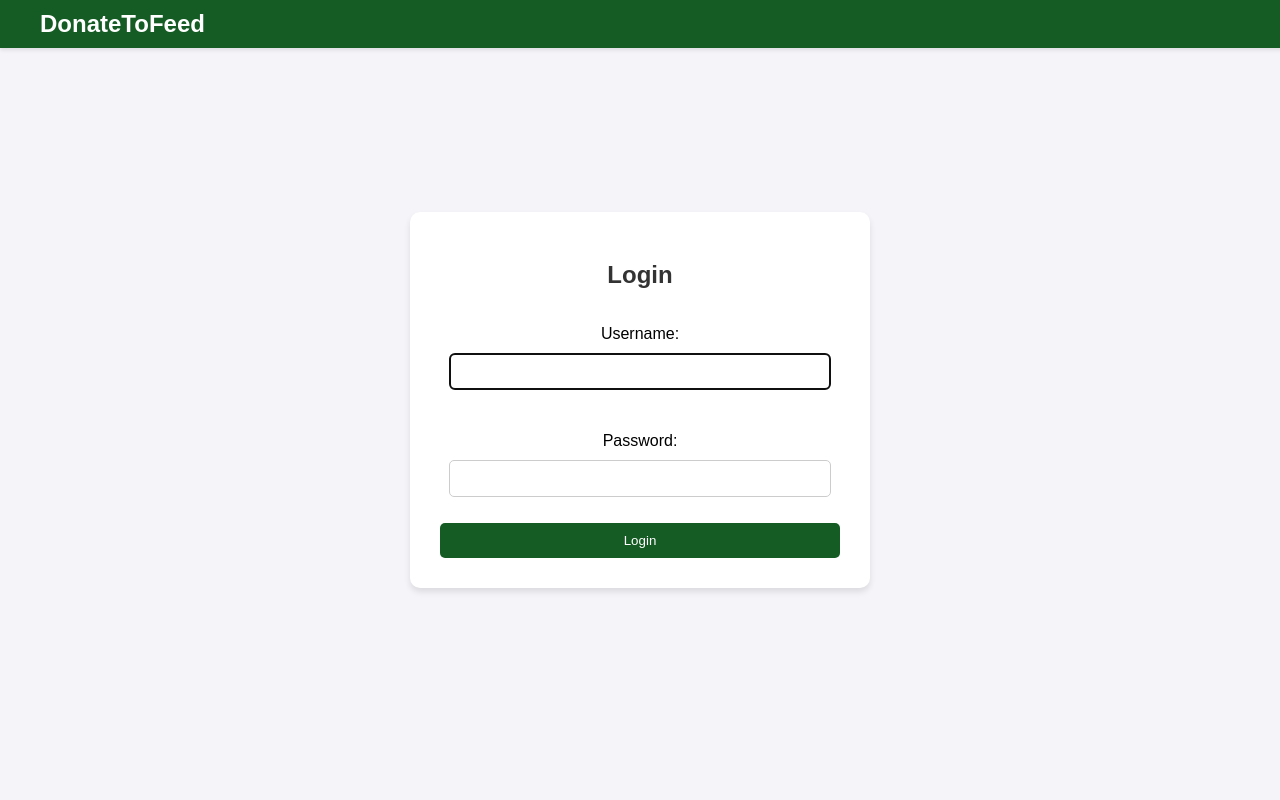
After one commit to Crisoal/food_donation_project, a Django app: page /login/ in a window 1280 px wide. The commit adds this page. Run offline with Django 4.2, Linux system fonts and the light colour scheme.

Commit message:
implemented login authentication

```diff
--- a/donation_app/templates/admin_dashboard.html
+++ b/donation_app/templates/admin_dashboard.html
@@ -37,7 +37,10 @@
                     type="button" role="tab" aria-controls="nav-logistics" aria-selected="false">Logistics</button>
             </div>
 
-            <a class="nav-link navbar-nav ms-auto" href="{% url 'admin_dashboard' %}">Admin</a>
+            <form method="post" action="{% url 'logout' %}">
+                {% csrf_token %}
+                <button type="submit" class="btn btn-danger">Logout</button>
+            </form>
 
         </div>
     </nav>
--- /dev/null
+++ b/donation_app/templates/login.html
@@ -0,0 +1,138 @@
+<!DOCTYPE html>
+<html lang="en">
+<head>
+    <meta charset="UTF-8">
+    <meta name="viewport" content="width=device-width, initial-scale=1.0">
+    <title>Login - DonateToFeed</title>
+    <style>
+        /* General Styling */
+        body {
+            font-family: Arial, sans-serif;
+            background-color: #f4f4f9;
+            margin: 0;
+            padding: 0;
+            display: flex;
+            justify-content: center;
+            align-items: center;
+            height: 100vh;
+        }
+
+        /* Navigation Bar */
+        nav {
+            position: absolute;
+            top: 0;
+            left: 0;
+            width: 100%;
+            background-color: #155c24;
+            padding: 10px 20px;
+            box-shadow: 0 2px 4px rgba(0, 0, 0, 0.1);
+            display: flex;
+            justify-content: space-between;
+            align-items: center;
+        }
+
+        nav .logo {
+            display: flex;
+            align-items: center;
+        }
+
+        nav .logo img {
+            height: 40px;
+            margin-right: 10px;
+        }
+
+        nav .logo span {
+            color: #fff;
+            font-size: 1.5rem;
+            font-weight: bold;
+        }
+
+        nav a {
+            text-decoration: none;
+            color: #fff;
+            margin-left: 20px;
+            font-size: 1rem;
+        }
+
+        nav a:hover {
+            text-decoration: underline;
+        }
+
+        /* Center the form container */
+        .form-container {
+            background: #fff;
+            border-radius: 10px;
+            box-shadow: 0 4px 6px rgba(0, 0, 0, 0.1);
+            padding: 30px;
+            width: 100%;
+            max-width: 400px;
+            text-align: center;
+        }
+
+        h2 {
+            margin-bottom: 20px;
+            color: #333;
+        }
+
+        /* Styling the form */
+        form {
+            display: flex;
+            flex-direction: column;
+        }
+
+        input[type="text"],
+        input[type="password"] {
+            width: 90%;
+            padding: 10px;
+            margin: 10px 0;
+            border: 1px solid #ccc;
+            border-radius: 5px;
+        }
+
+        button[type="submit"] {
+            background-color: #155c24;
+            color: #fff;
+            border: none;
+            padding: 10px;
+            border-radius: 5px;
+            cursor: pointer;
+        }
+
+        button[type="submit"]:hover {
+            background-color: #0c3615;
+        }
+    </style>
+</head>
+<body>
+    <nav>
+        <!-- Logo Section -->
+        <div class="logo">
+            <a href="{% url 'home' %}" target="_blank"><span>DonateToFeed</span></a>
+        </div>
+        <!-- Navigation Links -->
+        <!-- <div>
+            {% if user.is_authenticated %}
+                <a href="{% url 'logout' %}">Logout</a>
+            {% else %}
+                <a href="{% url 'login' %}">Login</a>
+            {% endif %}
+        </div> -->
+    </nav>
+
+    <div class="form-container">
+        <h2>Login</h2>
+
+        {% if messages %}
+          {% for message in messages %}
+            <div class="alert alert-danger">{{ message }}</div>
+          {% endfor %}
+        {% endif %}
+
+        <form method="post">
+            {% csrf_token %}
+            {{ form.as_p }}
+            <button type="submit">Login</button>
+        </form>
+    </div>
+</body>
+</html>
--- a/donation_app/templates/non_profit_dashboard.html
+++ b/donation_app/templates/non_profit_dashboard.html
@@ -49,6 +49,10 @@
           <button class="nav-link" id="v-pills-status-tab" data-bs-toggle="pill" data-bs-target="#v-pills-status" type="button" role="tab" aria-controls="v-pills-status" aria-selected="false">Donation Status</button>
               <button class="nav-link" id="v-pills-communications-tab" data-bs-toggle="pill" data-bs-target="#v-pills-communications" type="button" role="tab" aria-controls="v-pills-communications" aria-selected="false">Communications</button>
 
+              <form method="post" action="{% url 'logout' %}">
+                {% csrf_token %}
+                <button type="submit" class="btn btn-danger">Logout</button>
+            </form>
         </div>
         <div class="tab-content" id="v-pills-tabContent">
           <div class="tab-pane fade show active" id="v-pills-home" role="tabpanel" aria-labelledby="v-pills-home-tab" tabindex="0">
--- a/donation_app/urls.py
+++ b/donation_app/urls.py
@@ -3,6 +3,7 @@
 from django.urls import path
 from . import views
 from django.contrib.auth import views as auth_views
+from users.views import CustomLoginView, CustomLogoutView
 
 urlpatterns = [
     path('', views.home, name='home'),
@@ -16,13 +17,10 @@ urlpatterns = [
     path('get-donors/', views.get_donors, name='get_donors'),
     path('get-donations/', views.get_donations, name='get_donations'),
 
-    # Non Profit
+    # Non-Profit
     path('non-profit-dashboard/', views.non_profit_dashboard, name='non_profit_dashboard'),
 
-    # Logistics
-    path('logistics/', views.logistics_dashboard, name='logistics_dashboard'),
-
     # Auth
-    path('login/', auth_views.LoginView.as_view(template_name='login.html'), name='login'),
-    path('logout/', auth_views.LogoutView.as_view(), name='logout'),
+    path('login/', CustomLoginView.as_view(template_name='login.html'), name='login'),
+    path('logout/', CustomLogoutView.as_view(), name='logout'),
 ]
--- a/food_donation/settings.py
+++ b/food_donation/settings.py
@@ -81,6 +81,8 @@ AUTH_PASSWORD_VALIDATORS = [
     },
 ]
 
+LOGOUT_REDIRECT_URL = 'login'  # Redirect to login page after logout
+
 LANGUAGE_CODE = 'en-us'
 TIME_ZONE = 'UTC'
 USE_I18N = True
--- a/users/models.py
+++ b/users/models.py
@@ -4,10 +4,9 @@ from django.contrib.auth.models import AbstractUser, Group, Permission
 from django.db import models
 
 class CustomUser(AbstractUser):
-    # Define custom related_name for groups and user_permissions
     groups = models.ManyToManyField(
         Group,
-        related_name="custom_user_set",  # Custom related name
+        related_name="custom_user_set",
         blank=True,
         help_text=(
             "The groups this user belongs to. A user will get all permissions "
@@ -17,7 +16,7 @@ class CustomUser(AbstractUser):
     )
     user_permissions = models.ManyToManyField(
         Permission,
-        related_name="custom_user_set",  # Custom related name
+        related_name="custom_user_set",
         blank=True,
         help_text="Specific permissions for this user.",
         verbose_name="user permissions",
--- a/users/urls.py
+++ b/users/urls.py
@@ -1,8 +1,10 @@
 # users/urls.py
 
 from django.urls import path
-from . import views
+from .views import CustomLoginView, CustomLogoutView
+from django.contrib.auth import views as auth_views
 
 urlpatterns = [
-    path('register/', views.register, name='register'),
+    path('login/', CustomLoginView.as_view(template_name='login.html'), name='login'),
+    path('logout/', auth_views.LogoutView.as_view(), name='logout'),
 ]
--- a/users/views.py
+++ b/users/views.py
@@ -3,6 +3,10 @@
 from django.shortcuts import render, redirect
 from django.contrib.auth import login, authenticate
 from .forms import RegistrationForm
+from django.contrib.auth import get_user_model
+from django.contrib.auth.views import LoginView, LogoutView
+from django.contrib import messages
+
 
 def register(request):
     if request.method == 'POST':
@@ -14,3 +18,63 @@ def register(request):
     else:
         form = RegistrationForm()
     return render(request, 'register.html', {'form': form})
+
+
+class CustomLoginView(LoginView):
+    def form_valid(self, form):
+        # Log the user in
+        login(self.request, form.get_user())
+
+        # Redirect based on group membership
+        user = form.get_user()
+        if user.groups.filter(name='admin').exists():
+            return redirect('admin_dashboard')
+        elif user.groups.filter(name='nonprofit').exists():
+            return redirect('non_profit_dashboard')
+        else:
+            return redirect('home')  # Default redirect
+
+    def form_invalid(self, form):
+        # Handle invalid login attempt
+        messages.error(self.request, "Invalid username or password.")
+        return redirect('login')  # Redirect to login page
+
+    def get(self, request, *args, **kwargs):
+        # Ensure unauthenticated users can access the login page
+        if request.user.is_authenticated:
+            return redirect('home')
+        return super().get(request, *args, **kwargs)
+
+
+class CustomLogoutView(LogoutView):
+    """
+    Custom LogoutView to handle post-logout redirection.
+    """
+    def dispatch(self, request, *args, **kwargs):
+        # You can add custom actions here if needed
+        response = super().dispatch(request, *args, **kwargs)
+        return redirect('login')  # Redirect to login page after logout
+
+
+def create_default_users():
+    User = get_user_model()
+
+    # Create admin_user
+    admin_user, created = User.objects.get_or_create(
+        username='admin_user',
+        defaults={'email': 'admin@donatetofeed.com'}
+    )
+    if created:
+        admin_user.set_password('admin246')
+        admin_user.save()
+        print("Admin user created!")
+
+    # Create nonprofit_user
+    nonprofit_user, created = User.objects.get_or_create(
+        username='nonprofit_user',
+        defaults={'email': 'apinkenonprofit@donatetofeed.com'}
+    )
+    if created:
+        nonprofit_user.set_password('apinkeNonprofit26')
+        nonprofit_user.save()
+        print("Nonprofit user created!")
```
Also changed, not shown: donation_app/templates/base.html (added, +17 -0 lines), donation_app/templates/logistics_dashboard.html (deleted, +0 -178 lines), donation_app/views.py (+22 -29 lines), users/apps.py (added, +13 -0 lines), users/signals.py (added, +38 -0 lines).
